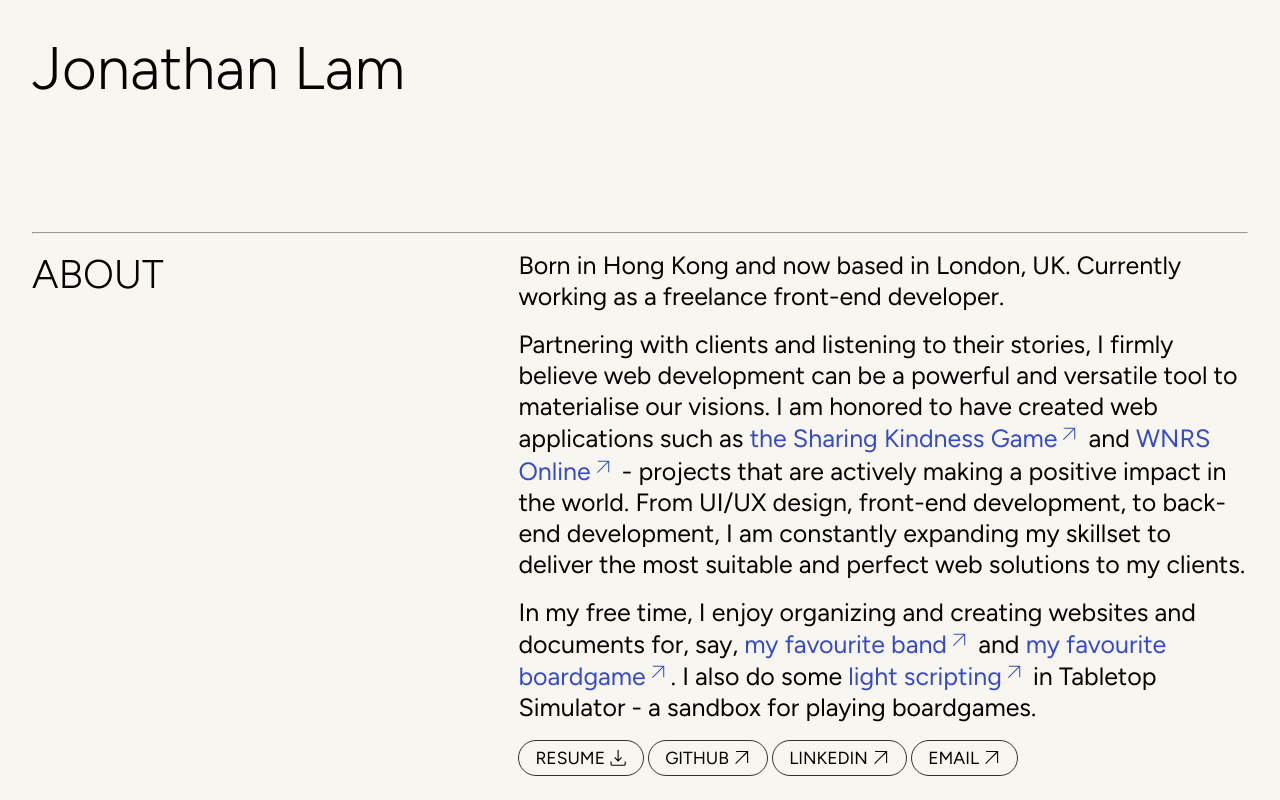
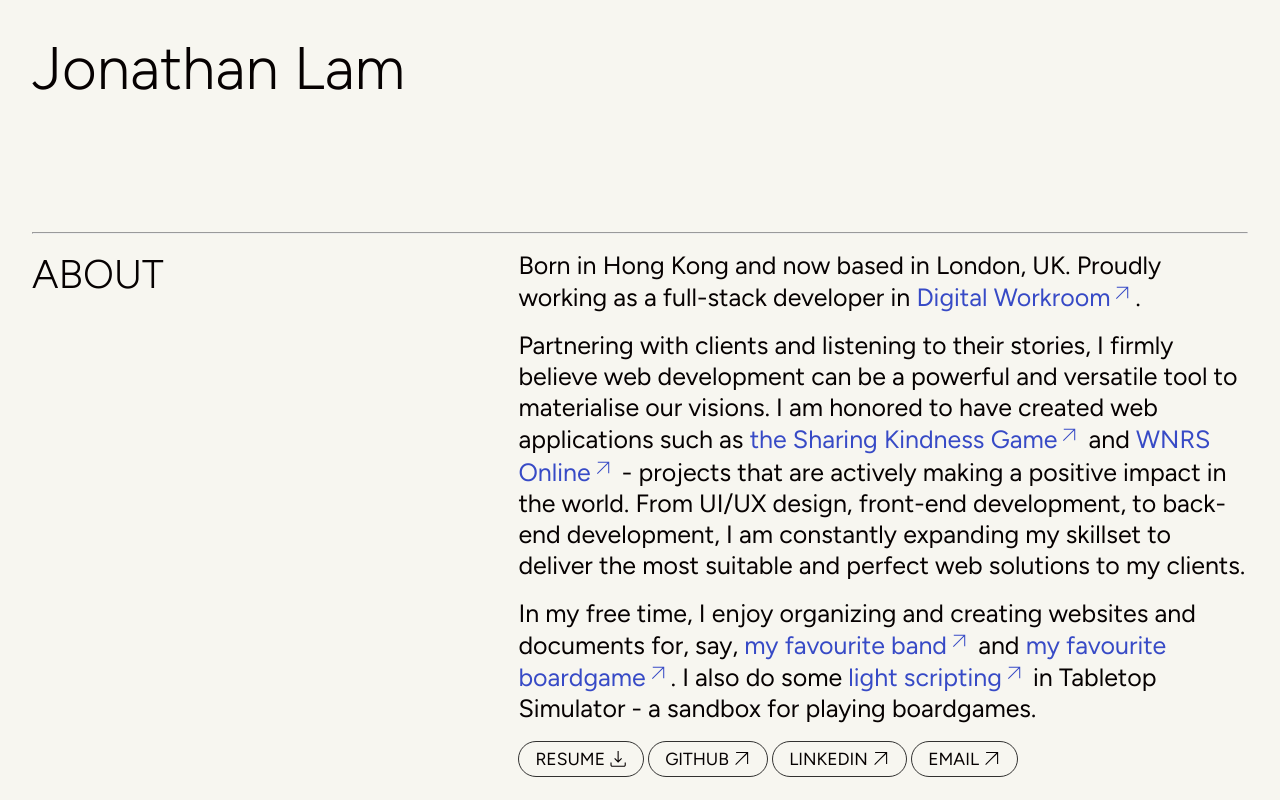
Before and after one commit to jonathan-lph/portfolio, a Next.js app: page / in a window 1280 px wide. Shown: the top 800 px of the page. Built offline with nearby package versions, Linux system fonts and the light colour scheme.

Commit message:
fix: update current job

```diff
--- a/src/app/consts/about.ts
+++ b/src/app/consts/about.ts
@@ -13,7 +13,7 @@ export const about : {
 } = {
   name: "Jonathan Lam",
   title: "Front-End Developer",
-  about: "Born in Hong Kong and now based in London, UK. Currently working as a freelance front-end developer.\nPartnering with clients and listening to their stories, I firmly believe web development can be a powerful and versatile tool to materialise our visions. I am honored to have created web applications such as [the Sharing Kindness Game](https://game.sharingkindness.com/) and [WNRS Online](https://www.reddit.com/r/cardgames/comments/nf47ps/were_not_really_strangers_online/) - projects that are actively making a positive impact in the world. From UI/UX design, front-end development, to back-end development, I am constantly expanding my skillset to deliver the most suitable and perfect web solutions to my clients.\nIn my free time, I enjoy organizing and creating websites and documents for, say, [my favourite band](https://mylittleairport.app) and [my favourite boardgame](https://docs.google.com/document/d/1i9-zyuA2z-E-dSrg2cQv4xyPBnzT9YnMbNxw1HDCv_o/edit). I also do some [light scripting](https://steamcommunity.com/id/jonathanlph/myworkshopfiles/) in Tabletop Simulator - a sandbox for playing boardgames.",
+  about: "Born in Hong Kong and now based in London, UK. Proudly working as a full-stack developer in [Digital Workroom](https://www.digitalworkroom.co.uk/).\nPartnering with clients and listening to their stories, I firmly believe web development can be a powerful and versatile tool to materialise our visions. I am honored to have created web applications such as [the Sharing Kindness Game](https://game.sharingkindness.com/) and [WNRS Online](https://www.reddit.com/r/cardgames/comments/nf47ps/were_not_really_strangers_online/) - projects that are actively making a positive impact in the world. From UI/UX design, front-end development, to back-end development, I am constantly expanding my skillset to deliver the most suitable and perfect web solutions to my clients.\nIn my free time, I enjoy organizing and creating websites and documents for, say, [my favourite band](https://mylittleairport.app) and [my favourite boardgame](https://docs.google.com/document/d/1i9-zyuA2z-E-dSrg2cQv4xyPBnzT9YnMbNxw1HDCv_o/edit). I also do some [light scripting](https://steamcommunity.com/id/jonathanlph/myworkshopfiles/) in Tabletop Simulator - a sandbox for playing boardgames.",
   links: [{
     type: 'GitHub',
     icon: 'github',
```
